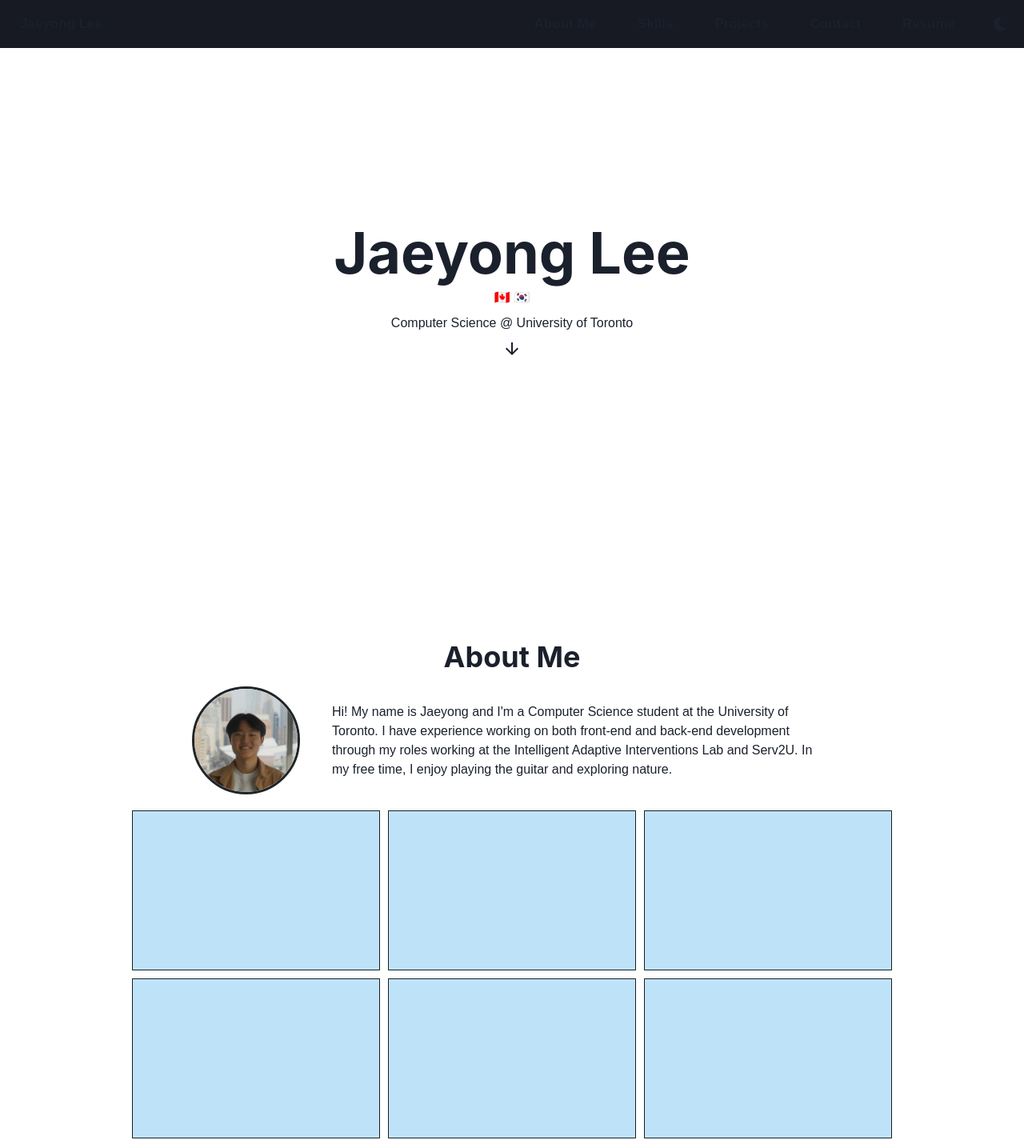
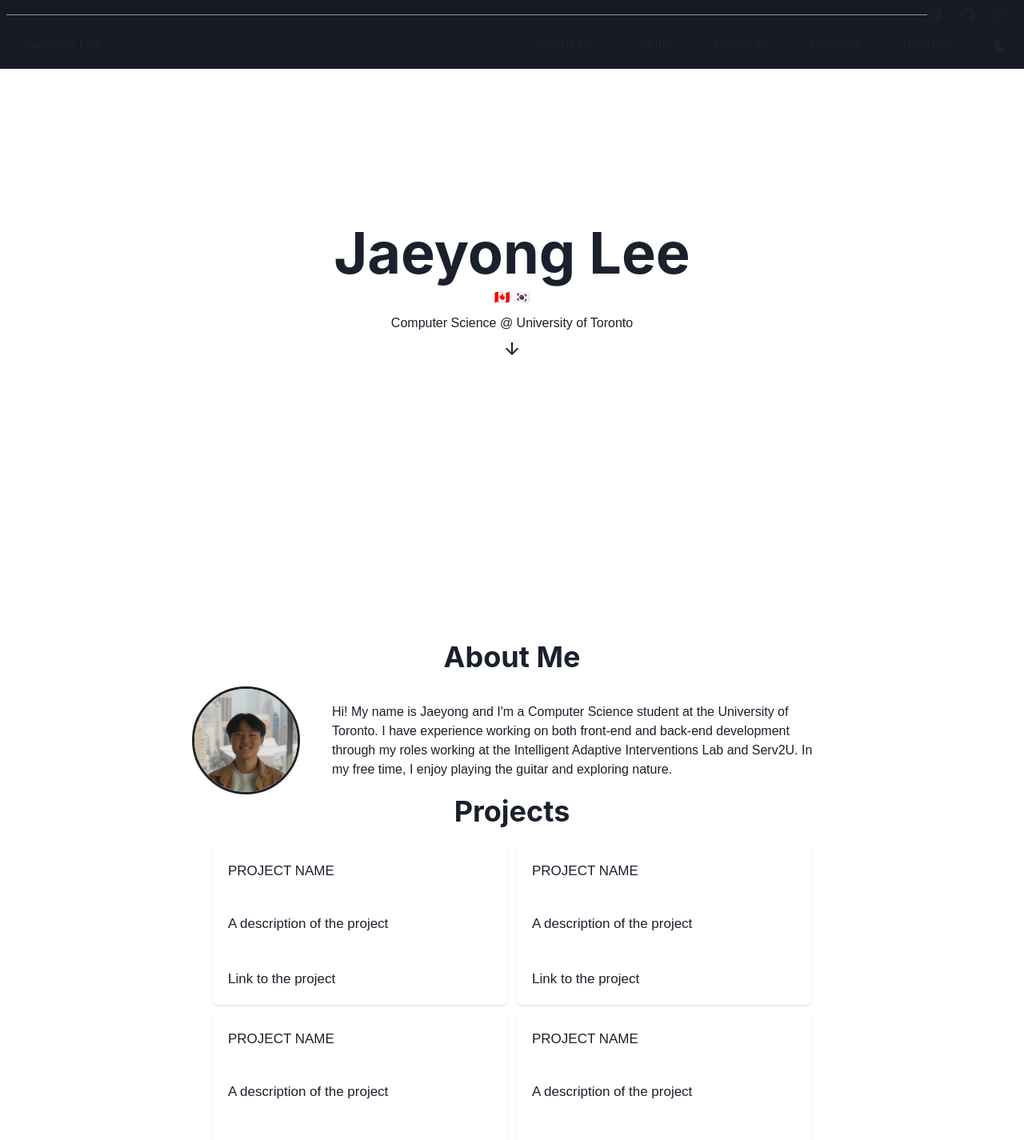
Before and after one commit to jaeyonglee3/personal-website, a React (Create React App) app: page / in a window 1280 px wide. Shown: the top 1425 px of the page at 80% size. Built offline with nearby package versions, Linux system fonts and the light colour scheme.

Commit message:
Started project cards, added social media icons

```diff
--- a/src/App.js
+++ b/src/App.js
@@ -25,7 +25,7 @@ function App() {
       <Projects />
       <Footer />
       {/* <ParticlesBg type="cobweb" num={250} color="#5E81AC" bg={true} />  */}
-      <ParticlesBg type="cobweb" num={150} color="#D3D3D3" bg={true} />
+      <ParticlesBg type="cobweb" num={150} color="#BEBEBE" bg={true} />
 
     </ChakraProvider>
   );
--- a/src/components/navigation/Navbar.js
+++ b/src/components/navigation/Navbar.js
@@ -1,12 +1,27 @@
-import { Box, Flex, Heading, Button, Spacer, HStack, Text } from "@chakra-ui/react";
+import { Box, Flex, Divider, Link, Button, Spacer, HStack } from "@chakra-ui/react";
 import { ColorModeSwitcher } from "../../ColorModeSwitcher";
 import { Link as ScrollLink, animateScroll as scroll} from 'react-scroll';
+import { AiFillLinkedin, AiFillGithub, AiOutlineMail } from 'react-icons/ai';
 
 const menuItems = ['About Me', 'Skills', 'Projects', 'Contact', 'Resume'];
+const socialMedia = [
+    {
+        aria: 'Linkedin',
+        icon: <AiFillLinkedin />,
+        href: "https://www.linkedin.com/in/jaeyong-lee/"
+    },
+    {
+        aria: 'GitHub',
+        icon: <AiFillGithub />,
+        href: "https://github.com/jaeyonglee3"
+    },
+    {
+        aria: 'Email',
+        icon: <AiOutlineMail />,
+        href: 'mailto:jaeyong.lee@mail.utoronto.ca'
+    }
+]
 
-const MenuButton = () => (
-    <Text>Button</Text>
-)
 
 export default function navbar() {
     const buttonStyles = {
@@ -20,7 +35,29 @@ export default function navbar() {
 
     return (
         <Box width="100vw" position="fixed" bg="gray.900">
-            <Flex as="nav" p="10px" alignItems="center">
+
+            {/* Social Media Icons above menu */}
+            <Flex width="100vw" p="8px" alignItems="center" justify="flex-end">
+                <Divider />
+                    <HStack spacing="20px" pr="13px">
+                        {socialMedia.map((social, i) => (
+                            <Link
+                                key={i}
+                                aria-label={social.aria}
+                                href={social.href}
+                                fontSize="20px"
+                                isExternal
+                            >
+                                {social.icon}
+                            </Link>
+                        ))}
+                    </HStack>
+            </Flex>
+
+            {/* <Divider /> */}
+
+            {/* Start menu here */}
+            <Flex as="nav" pl="10px" pr="10px" pb="10px" alignItems="center">
 
                 <Button sx={buttonStyles} size="md" pl="15px" onClick={() => scroll.scrollToTop({ duration: 500 })}>
                     Jaeyong Lee
--- a/src/components/sections/Projects.js
+++ b/src/components/sections/Projects.js
@@ -1,22 +1,43 @@
-import { Box, Container, SimpleGrid } from "@chakra-ui/react";
+import { Box, Card, CardBody, CardFooter, CardHeader, Container, Heading, SimpleGrid } from "@chakra-ui/react";
+
+const ProjectCard = () => {
+  const cardStyle = {
+    fontSize: "17px",
+    height: "200px",
+  };
+
+  return (
+  <Card sx={cardStyle}>
+    <CardHeader>
+      PROJECT NAME
+    </CardHeader>
+
+    <CardBody>
+      A description of the project
+    </CardBody>
+
+    <CardFooter>
+      Link to the project
+    </CardFooter>
+  </Card>
+  );
+}
 
 
 export default function Projects() {
+  const numCards = 6;
+
   return (
     <Container name="Projects" centerContent>
-        <SimpleGrid p="20px" spacing="10px" minChildWidth="310px" maxWidth="80vw">
+      <Heading>Projects</Heading>
 
-            <Box bg="blue.100" height="200px" border="1px solid"></Box>
-            <Box bg="blue.100" height="200px" border="1px solid"></Box>
-            <Box bg="blue.100" height="200px" border="1px solid"></Box>
-            <Box bg="blue.100" height="200px" border="1px solid"></Box>
+      <SimpleGrid p="20px" spacing="10px" minChildWidth="370px" maxWidth="85vw">
 
-            <Box bg="blue.100" height="200px" border="1px solid"></Box>
-            <Box bg="blue.100" height="200px" border="1px solid"></Box>
-            <Box bg="blue.100" height="200px" border="1px solid"></Box>
-            <Box bg="blue.100" height="200px" border="1px solid"></Box>
+        {Array(numCards).fill().map((_, index) => (
+          <ProjectCard key={index} />
+        ))};
 
-        </SimpleGrid>
+      </SimpleGrid>
     </Container>
   )
 }
```
